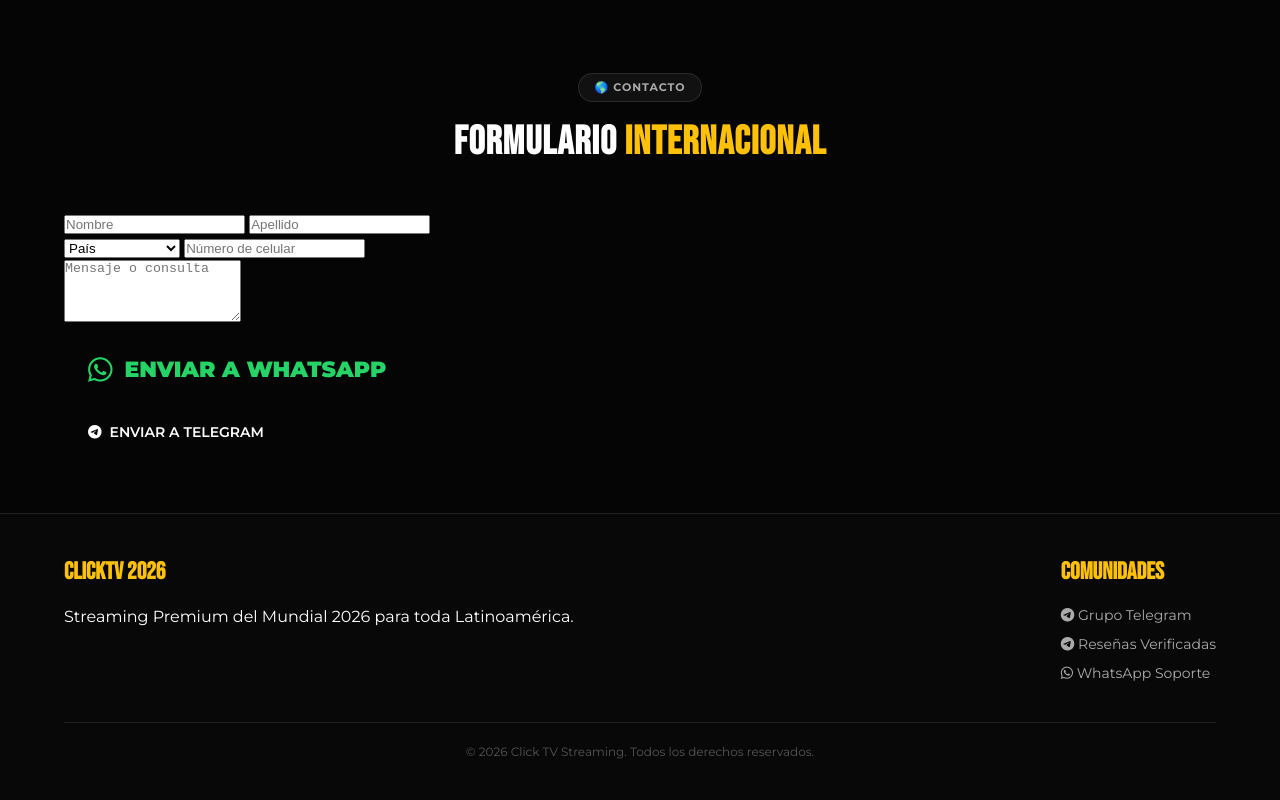
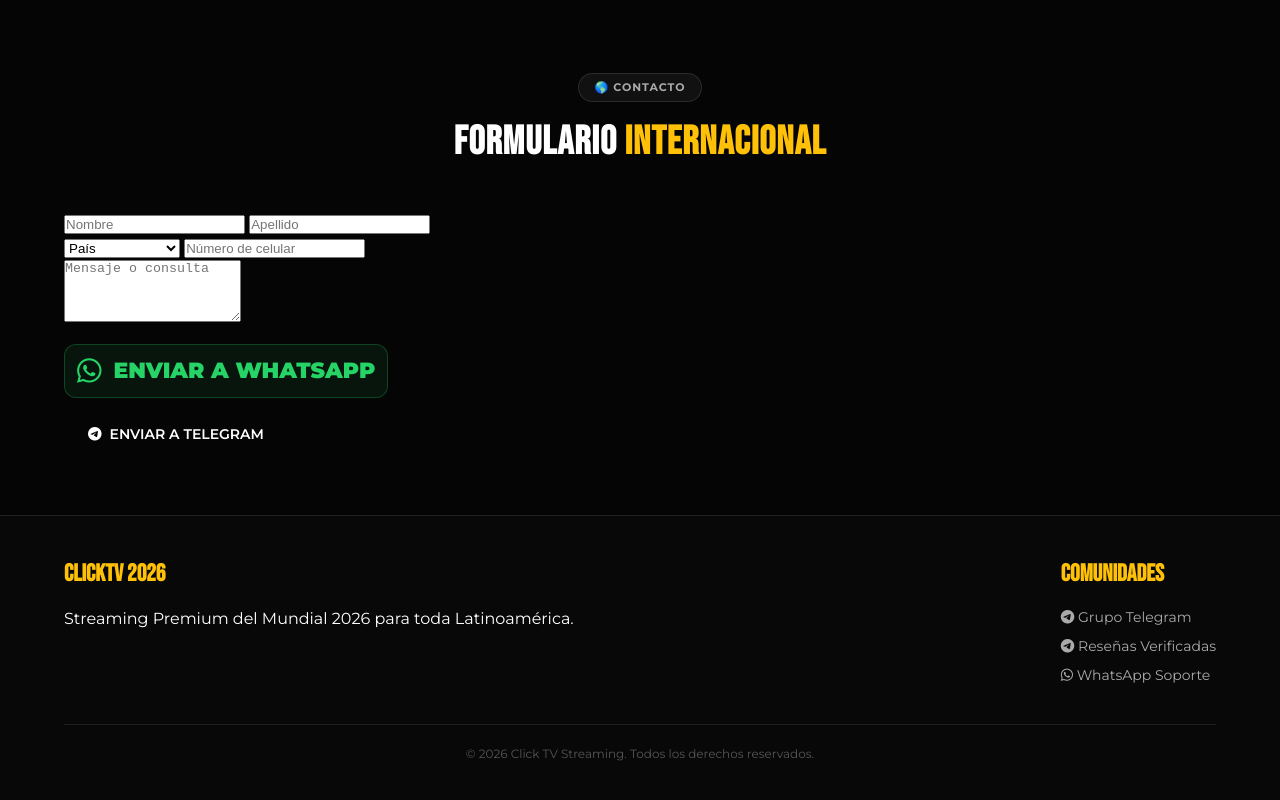
Before and after one commit to clicktvdigital/Click-Tv-Mundial-2026, a plain HTML site: page index.html in a window 1280 px wide. Shown: the part 11150-11950 px from the top of the page. Drawn offline with Linux system fonts and the light colour scheme; no server answers; a script that the page names is missing.

Commit message:
Add files via upload

```diff
--- a/style.css
+++ b/style.css
@@ -207,13 +207,18 @@
     justify-content:center;
     gap:12px;
 
+    background:rgba(37,211,102,.08);
+    border:1px solid rgba(37,211,102,.25);
+
     color:#25D366;
+
+    padding:12px;
+    border-radius:12px;
+
     font-size:22px;
     font-weight:800;
 
     margin:15px 0;
-
-    transition:.3s;
 }
 
 .btn-whatsapp i{
```
